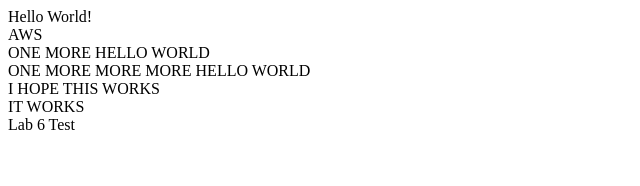
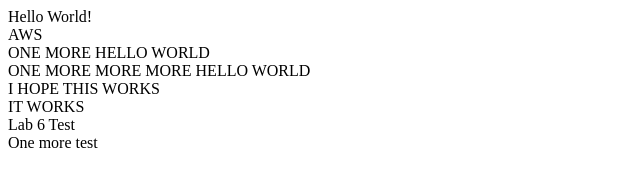
Before and after one commit to Brigada8/lab4-5, a plain HTML site: page index.html in a window 1280 px wide. Shown: the whole page, without its empty margins (0-640 px from the left). Drawn offline with Linux system fonts and the light colour scheme.

Commit message:
New commit

```diff
--- a/index.html
+++ b/index.html
@@ -15,6 +15,7 @@
     <div>I HOPE THIS WORKS</div>
     <div>IT WORKS</div>
     <div>Lab 6 Test</div>
+    <div>One more test</div>
 
 </body>
 </html>
```
